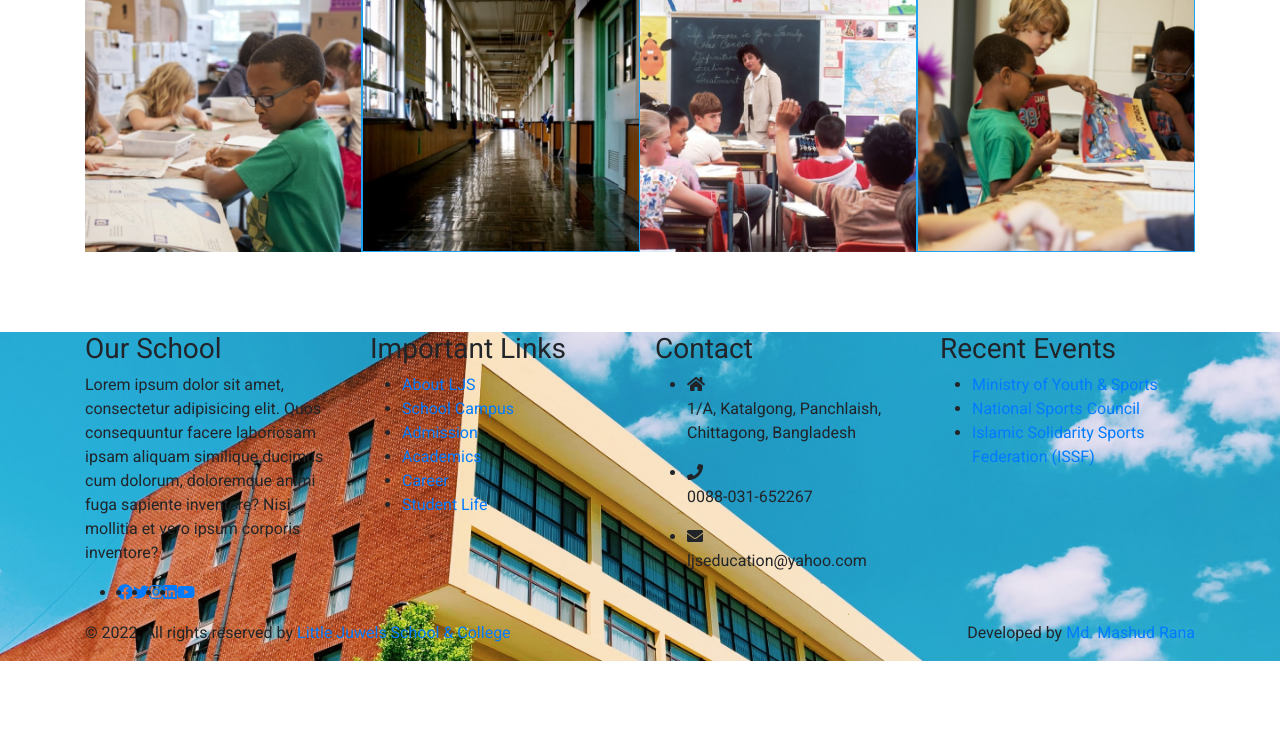
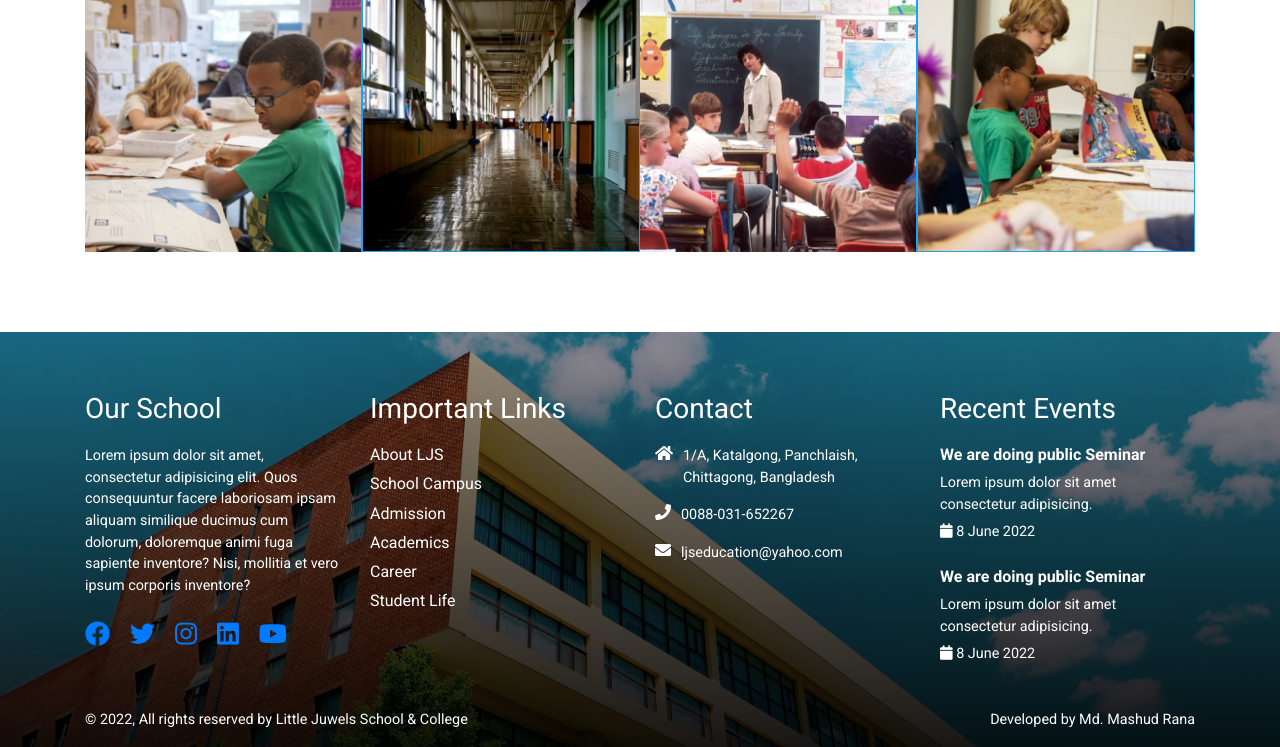
Before and after one commit to mashudranagithub/ljs, a PHP site: page / in a window 1280 px wide. Shown: the part 4641-5388 px from the top of the page. Before the commit the page ends 5302 px from the top, so only its background shows below. Run offline with PHP 8.4, Linux system fonts and the light colour scheme; some libraries are stand-ins or nearby versions.

Commit message:
Homepage complete without calendar

```diff
--- a/assets/css/styles.css
+++ b/assets/css/styles.css
@@ -14,6 +14,15 @@ h2 {
   font-size: 2.4rem;
   font-weight: 700;
   margin-bottom: 20px;
+}
+
+ul {
+  margin: 0;
+  padding: 0;
+}
+
+ul li {
+  list-style: none;
 }
 
 header#Header {
@@ -469,4 +478,111 @@ header#Header .main-menu nav li:last-child {
   background: url("../img/footer/footer-bg.jpg") no-repeat;
   background-size: cover;
   background-position: center center;
+  position: relative;
+  color: #fff;
 }
+
+#Footer p {
+  font-size: 0.9rem;
+}
+
+#Footer .footer-main {
+  padding: 60px 0 20px;
+}
+
+#Footer::before {
+  content: '';
+  position: absolute;
+  top: 0;
+  left: 0;
+  width: 100%;
+  height: 100%;
+  background: linear-gradient(to bottom, #05050566, #000000e6);
+}
+
+#Footer h3 {
+  margin-bottom: 20px;
+}
+
+#Footer ul.important-links li {
+  margin-bottom: 10px;
+  line-height: 1.2;
+}
+
+#Footer ul.important-links li a {
+  color: #fff;
+}
+
+#Footer ul.footer-contact li {
+  display: flex;
+  align-items: start;
+  line-height: 1.5;
+}
+
+#Footer ul.footer-contact li p {
+  margin-left: 10px;
+}
+
+#Footer ul.footer-contact li svg {
+  margin-top: 3px;
+}
+
+#Footer ul.social-menu {
+  margin-top: 20px;
+}
+
+#Footer ul.social-menu li {
+  margin-right: 20px;
+}
+
+#Footer ul.social-menu li a {
+  font-size: 25px;
+}
+
+#Footer ul.social-menu li a svg.fa-facebook {
+  color: #3B5998;
+}
+
+#Footer ul.social-menu li a svg.fa-twitter {
+  color: #1DA1F2;
+}
+
+#Footer ul.social-menu li a svg.fa-instagram {
+  color: #C13584;
+}
+
+#Footer ul.social-menu li a svg.fa-linkedin {
+  color: #0077B5;
+}
+
+#Footer ul.social-menu li a svg.fa-youtube {
+  color: #FF0000;
+}
+
+#Footer ul.social-menu li a svg.svg-inline--fa:hover {
+  color: #fff;
+}
+
+#Footer .single-footer-event {
+  margin-bottom: 25px;
+}
+
+#Footer .single-footer-event h6 {
+  font-weight: 700;
+}
+
+#Footer .single-footer-event p {
+  margin-bottom: 5px;
+}
+
+#Footer .single-footer-event p svg {
+  margin-right: 5px;
+}
+
+#Footer .footer-bottom p a {
+  color: #fff;
+}
+
+#Footer .footer-bottom p a:hover {
+  color: #1DA1F2;
+}
--- a/assets/sass/styles.scss
+++ b/assets/sass/styles.scss
@@ -17,6 +17,14 @@ h2 {
     font-size: 2.4rem;
     font-weight: 700;
     margin-bottom: 20px;
+}
+
+ul {
+    margin: 0;
+    padding: 0;
+    li {
+        list-style: none;
+    }
 }
 
 header#Header {
@@ -407,4 +415,95 @@ header#Header {
     background: url('../img/footer/footer-bg.jpg') no-repeat;
     background-size: cover;
     background-position: center center;
+    position: relative;
+    color: #fff;
+    p {
+        font-size: 0.9rem;
+    }
+    .footer-main {
+        padding: 60px 0 20px;
+    }
+    &::before {
+        content: '';
+        position: absolute;
+        top: 0;
+        left: 0;
+        width: 100%;
+        height: 100%;
+        background: linear-gradient(to bottom, #05050566, #000000e6);
+    }
+    h3 {
+        margin-bottom: 20px;
+    }
+    ul.important-links {
+        li {
+            margin-bottom: 10px;
+            line-height: 1.2;
+            a {
+                color: #fff;
+            }
+        }
+    }
+    ul.footer-contact {
+        li {
+            display: flex;
+            align-items: start;
+            line-height: 1.5;
+            p {
+                margin-left: 10px;
+            }
+            svg {
+                margin-top: 3px;
+            }
+        }
+    }
+    ul.social-menu {
+        margin-top: 20px;
+        li {
+            margin-right: 20px;
+            a {
+                font-size: 25px;
+                svg.fa-facebook {
+                    color: #3B5998;
+                }
+                svg.fa-twitter {
+                    color: #1DA1F2;
+                }
+                svg.fa-instagram {
+                    color: #C13584;
+                }
+                svg.fa-linkedin {
+                    color: #0077B5;
+                }
+                svg.fa-youtube {
+                    color: #FF0000;
+                }
+                svg.svg-inline--fa:hover {
+                    color: #fff;
+                }
+            }
+        }
+    }
+    .single-footer-event {
+        margin-bottom: 25px;
+        h6 {
+            font-weight: 700;
+        }
+        p {
+            margin-bottom: 5px;
+            svg {
+                margin-right: 5px;
+            }
+        }
+    }
+    .footer-bottom {
+        p {
+            a {
+                color: #fff;
+                &:hover {
+                    color: $s_color;
+                }
+            }
+        }
+    }
 }
--- a/index.html
+++ b/index.html
@@ -522,7 +522,7 @@
                     </div>
                     <div class="col-md-3">
                         <h3>Important Links</h3>
-                        <ul>
+                        <ul class="important-links">
                             <li><a href="#">About LJS</a></li>
                             <li><a href="#">School Campus</a></li>
                             <li><a href="#">Admission</a></li>
@@ -533,7 +533,7 @@
                     </div>
                     <div class="col-md-3">
                         <h3>Contact</h3>
-                        <ul>
+                        <ul class="footer-contact">
                             <li>
                                 <i class="fas fa-home"></i>
                                 <p>1/A, Katalgong, Panchlaish, Chittagong, Bangladesh</p>
@@ -550,11 +550,16 @@
                     </div>
                     <div class="col-md-3">
                         <h3>Recent Events</h3>
-                        <ul>
-                            <li><a target="_blank" href="#">Ministry of Youth & Sports</a></li>
-                            <li><a target="_blank" href="#">National Sports Council</a></li>
-                            <li><a href="#">Islamic Solidarity Sports Federation (ISSF)</a></li>
-                        </ul>
+                        <div class="single-footer-event">
+                            <h6>We are doing public Seminar</h6>
+                            <p>Lorem ipsum dolor sit amet consectetur adipisicing.</p>
+                            <p><i class="fa fa-calendar"></i> 8 June 2022</p>
+                        </div>
+                        <div class="single-footer-event">
+                            <h6>We are doing public Seminar</h6>
+                            <p>Lorem ipsum dolor sit amet consectetur adipisicing.</p>
+                            <p><i class="fa fa-calendar"></i> 8 June 2022</p>
+                        </div>
                     </div>
                 </div>
             </div>
```
